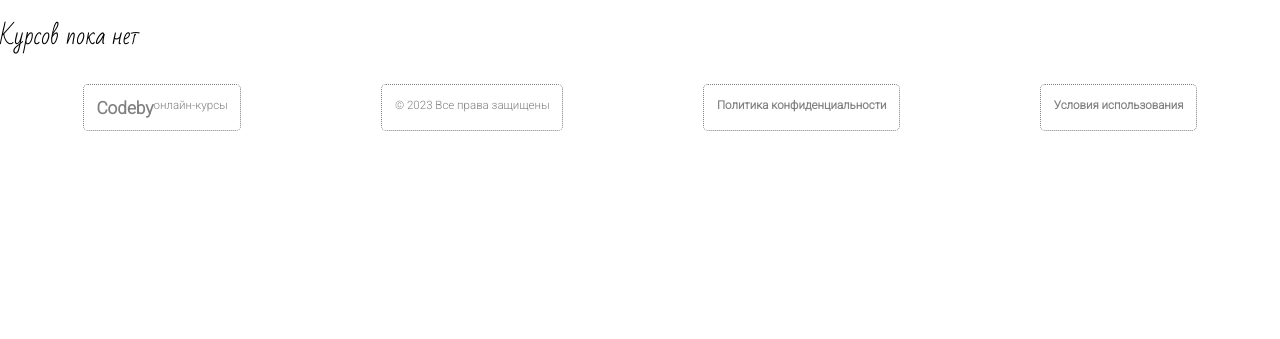
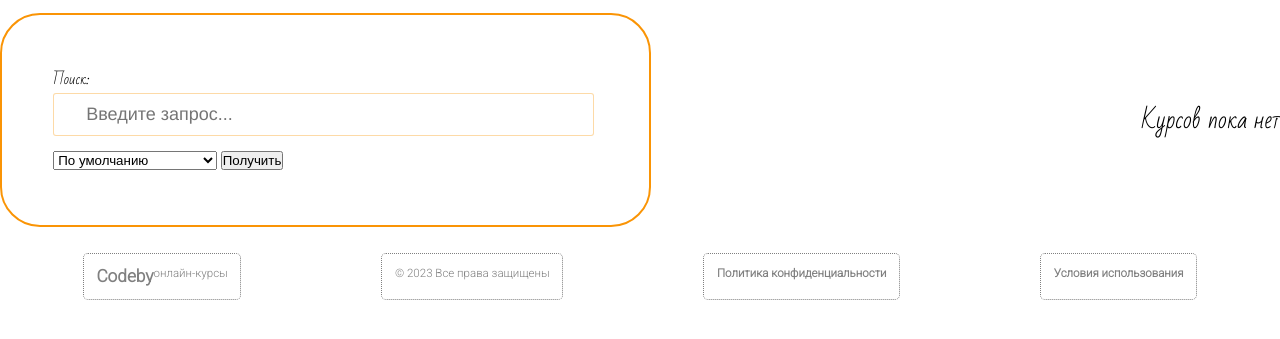
Before and after one commit to aleviko/lms_project, a Django app: page /courses/ in a window 1280 px wide. Shown: the part 112-451 px from the top of the page. Run offline with Django 4.2, Linux system fonts and the light colour scheme; data that the repository does not hold is empty; some libraries are stand-ins or nearby versions; some web fonts are replaced.

Commit message:
20231102 20:53 Урок 12 до 26:55

```diff
--- a/lms_project/learning/forms.py
+++ b/lms_project/learning/forms.py
@@ -1,6 +1,6 @@
 from .models import Course, Review, Lesson
 from django import forms
-from django.forms.widgets import Textarea
+from django.forms.widgets import Textarea, TextInput
 from django.forms.utils import ValidationError
 
 
@@ -49,3 +49,15 @@
         if len(preview_data) > 20:  # 200, но я замучался напихивать по столько
             raise ValidationError('Описание курса не должно быть длиннее 20(0) символов')
         return preview_data
+
+class OrderByAndSearchForm(forms.Form):
+
+    PRICE_CHOICES = (
+        ('title', 'По умолчанию'),
+        ('price', 'От дешевых к дорогим'),
+        ('-price', 'От дорогих к дешевым'),
+    )
+
+    search = forms.CharField(label='Поиск', label_suffix=':', required=False,
+                             widget=TextInput(attrs={'placeholder': 'Введите запрос...'}))
+    price_order = forms.ChoiceField(label='', choices=PRICE_CHOICES, initial=PRICE_CHOICES[0])
--- a/lms_project/learning/views.py
+++ b/lms_project/learning/views.py
@@ -9,7 +9,8 @@
 from django.views.generic import DetailView  # извлекает одну запись из таблицы в контекстные переменные для последующей вставки шаблон
 # имя шаблона должно оканчиваться на "_detail"
 from django.db import transaction
-from django.views.generic import CreateView, UpdateView, DeleteView  #
+from django.db.models import Q
+from django.views.generic import CreateView, UpdateView, DeleteView, FormView  #
 # from django.urls.base import reverse # в уроке 7 этого нет, но без него реверс валит в ошибку
 from django.shortcuts import reverse  # появилось в уроке 8
 from datetime import datetime  # для отображения года копирайта в подвале
@@ -17,20 +18,38 @@
 from .models import Lesson  # получить доступ к таблице уроков
 from .models import Tracking, Review
 # request содержит объект текущего запроса, указывать обязательно, несмотря на предупреждения
-from .forms import CourseForm, ReviewForm, LessonForm  # классы генерации форм
+from .forms import CourseForm, ReviewForm, LessonForm, OrderByAndSearchForm  # классы генерации форм
 
 
-class MainView(ListView):  # список курсов
+class MainView(ListView, FormView):  # список курсов
     # доступ всем
     template_name = 'index.html'  # генерируемый шаблон
     queryset = Course.objects.all()  # результаты запроса
     context_object_name = 'courses'  # имя контекстной переменной, используемой в шаблоне
     paginate_by = 50  # переход по страницам еще не реализован, поэтому заведомо с запасом
+    form_class = OrderByAndSearchForm
+
+    def get_queryset(self):
+        queryset = MainView.queryset
+        if {'search', 'price_order'} != self.request.GET.keys():
+            return queryset  # если не поиск и не сортировка, то вернуть все записи
+        else:
+            search_query = self.request.GET.get('search')
+            price_order_by = self.request.GET.get('price_order')
+            flt = Q(title__icontains=search_query) | Q(description__icontains=search_query)
+            queryset = queryset.filter(flt).order_by(price_order_by)  # отобранные курсы отсортированные по цене
+            return queryset
 
     def get_context_data(self, *, object_list=None, **kwargs):
         context = super(MainView, self).get_context_data(**kwargs)
         context['current_year'] = datetime.now().year
         return context
+
+    def get_initial(self):
+        initial = super(MainView, self).get_initial()
+        initial['search'] = self.request.GET.get('search','')
+        initial['price_order'] = self.request.GET.get('price_order','title')
+        return initial
 
 
 class CourseCreateView(LoginRequiredMixin, PermissionRequiredMixin, CreateView):
@@ -89,30 +108,24 @@
         # заходим со стороны детей и за счет .select_related получаем поля родительской записи тоже
         # возможна только при связях 1:1 или 1:м
         # похоже, кеширование типа 1с-овского джангистам еще предстоит изобрести
-        #return Course.objects.filter(id=self.kwargs.get('course_id'))
+        # return Course.objects.filter(id=self.kwargs.get('course_id'))
 
     def get_context_data(self, **kwargs):
         context = super(CourseDetailView, self).get_context_data(**kwargs)
         # контекстные переменные для связанных таблиц (с отбором по курсу)
         # context['lessons'] = Lesson.objects.filter(course=self.kwargs.get('course_id'))
         context['reviews'] = Review.objects.select_related('user').filter(course=self.kwargs.get('course_id'))
-        #context['reviews'] = Review.objects.filter(course=self.kwargs.get('course_id'))
+        # context['reviews'] = Review.objects.filter(course=self.kwargs.get('course_id'))
         return context
+
 
 
 @login_required
 @permission_required('learning.add_tracking', raise_exception=True)
 @transaction.atomic  # включение атомарной транзакции конкретно для этого контроллера
 def enroll(request, course_id):
-    '''    if request.user.is_anonymous:
-        return redirect('login')  # если не авторизован, то редирект на обработчик входа из auth_app
-    else:
-        # Проверка: не записан ли уже пользователь на этот курс
-        теперь это решается @permission_required('learning.add_tracking', raise_exception=True)'''
     is_existed = Tracking.objects.filter(user=request.user, lesson__course=course_id).exists()
     if is_existed:
-        # print(len(already_enrolled))
-        # if len(already_enrolled) > 0:
         return HttpResponse('Вы уже записаны на этот курс')
     else:
         # список уроков по выбранному курсу
@@ -133,7 +146,7 @@
         form = ReviewForm(request.POST)  # объект формы с данными из словаря
         if form.errors:
             errors = form.errors[NON_FIELD_ERRORS]
-            return render(request, 'review.html', { 'form': form, 'errors': errors })
+            return render(request, 'review.html', {'form': form, 'errors': errors})
         if form.is_valid():
             data = form.cleaned_data  # только корректно заполненные поля
             Review.objects.create(content=data['content'],
@@ -142,7 +155,8 @@
         return redirect(reverse('detail', kwargs={'course_id': course_id}))
     else:
         form = ReviewForm()
-        return render(request, 'review.html', { 'form': form })
+        return render(request, 'review.html', {'form': form})
+
 
 class LessonCreateView(CreateView, LoginRequiredMixin, PermissionRequiredMixin):
     model = Lesson
@@ -157,5 +171,5 @@
 
     def get_form(self, form_class=None):  # для ограничения списка курсов...
         form = super(LessonCreateView, self).get_form()
-        form.fields['course'].queryset = Course.objects.filter(authors=self.request.user)  #  ... текущим автором
+        form.fields['course'].queryset = Course.objects.filter(authors=self.request.user)  # ... текущим автором
         return form
--- a/lms_project/templates/index.html
+++ b/lms_project/templates/index.html
@@ -1,7 +1,10 @@
 {% extends 'base.html' %}
 {% load static %}
 {% block content %}
-<!--ОТЛАДКА-content-index.html-Список курсов-->
+    <form id="form" method="get">
+        {{ form }}
+        <button type="submit">Получить</button>
+    </form>
     <div class="courses_container">
         {% comment 'Все до endcomment будет считаться комментарием' %}
         {% now 'd.m.Y H:i:s' %}  <!--отображение текущей даты и времени Если указать формат непосредственно, то работает-->
```
